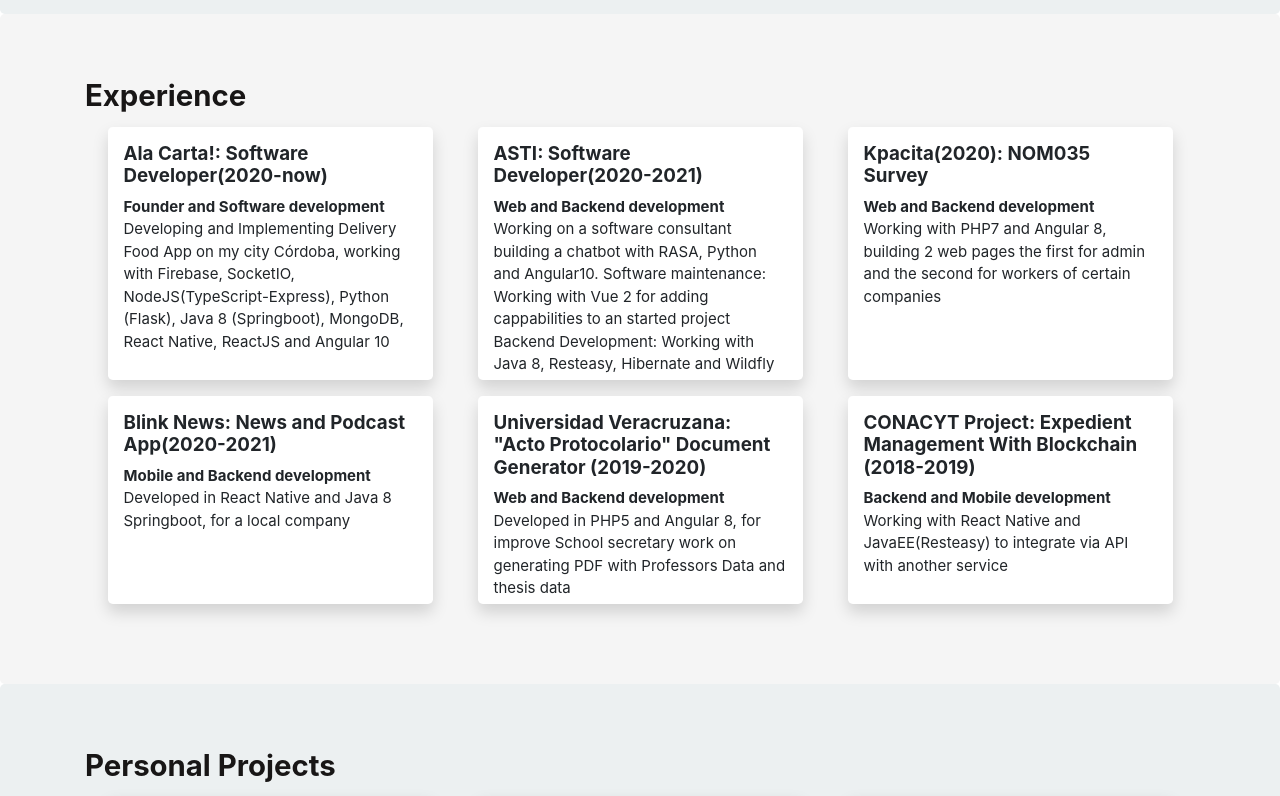
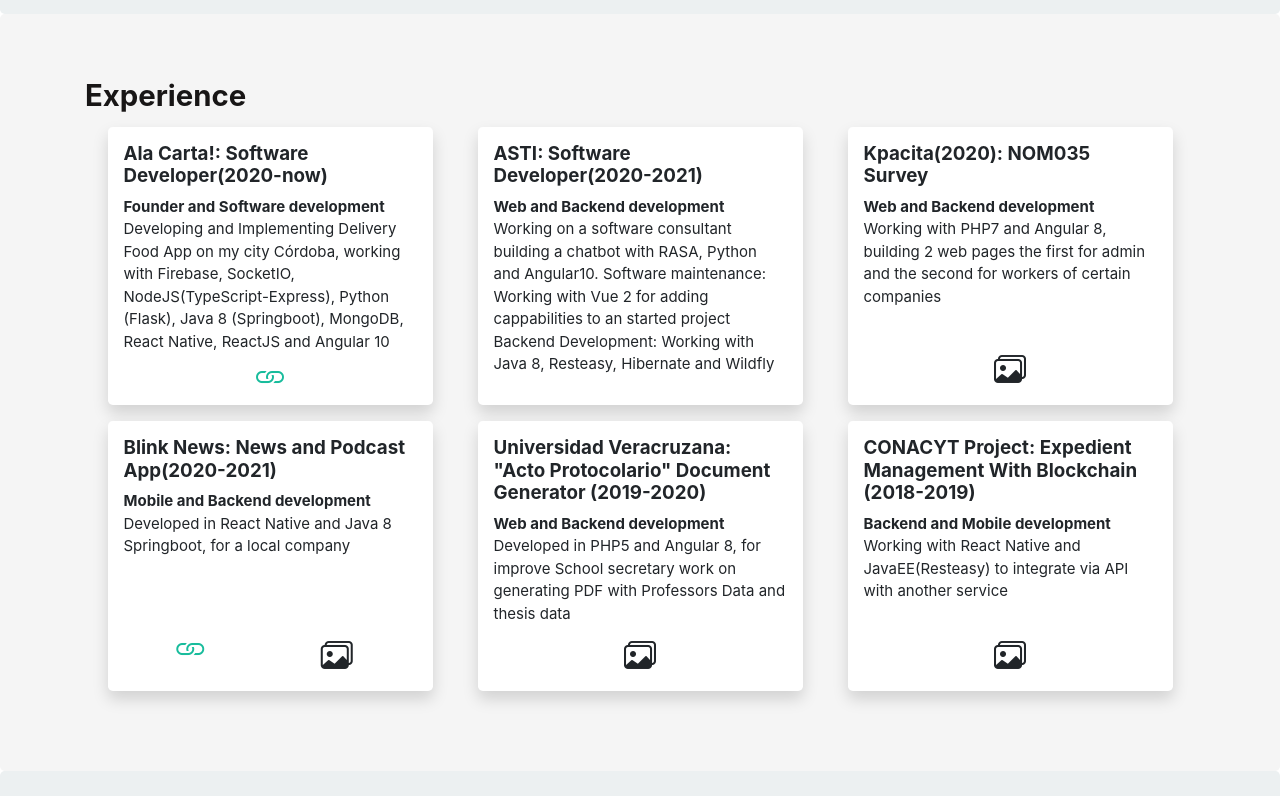
Before and after one commit to aldairmh98/portfolio, a React (Create React App) app: page / in a window 1280 px wide. Shown: the part 1060-1856 px from the top of the page. Built offline with nearby package versions, Linux system fonts and the light colour scheme.

Commit message:
Links and custom Gallery

```diff
--- a/package.json
+++ b/package.json
@@ -9,6 +9,7 @@
     "@testing-library/react": "^9.3.2",
     "@testing-library/user-event": "^7.1.2",
     "bootstrap": "^4.4.1",
+    "bootstrap-icons": "^1.5.0",
     "react": "^16.13.0",
     "react-bootstrap": "^1.0.0-beta.17",
     "react-dom": "^16.13.0",
--- a/public/index.html
+++ b/public/index.html
@@ -23,6 +23,7 @@
   <script src="https://stackpath.bootstrapcdn.com/bootstrap/4.4.1/js/bootstrap.min.js"
     integrity="sha384-wfSDF2E50Y2D1uUdj0O3uMBJnjuUD4Ih7YwaYd1iqfktj0Uod8GCExl3Og8ifwB6"
     crossorigin="anonymous"></script>
+  <link rel="stylesheet" href="https://cdn.jsdelivr.net/npm/bootstrap-icons@1.5.0/font/bootstrap-icons.css">
   <!--
       Notice the use of %PUBLIC_URL% in the tags above.
       It will be replaced with the URL of the `public` folder during the build.
--- a/src/components/Experience.js
+++ b/src/components/Experience.js
@@ -1,4 +1,4 @@
-import React from 'react';
+import React, {useEffect, useState} from 'react';
 import skillsCss from './skills.css'
 
 const skillsC = skillsCss;
@@ -7,7 +7,8 @@ const experiences = [{
     title: 'Ala Carta!: Software Developer(2020-now)',
     subtitle: 'Founder and Software development',
     description: 'Developing and Implementing Delivery Food App on my city Córdoba, working with Firebase, SocketIO, NodeJS(TypeScript-Express), Python (Flask), ' +
-        'Java 8 (Springboot), MongoDB, React Native, ReactJS and Angular 10'
+        'Java 8 (Springboot), MongoDB, React Native, ReactJS and Angular 10',
+    link: 'https://play.google.com/store/apps/details?id=com.alacartmobile'
 }, {
     title: 'ASTI: Software Developer(2020-2021)',
     subtitle: 'Web and Backend development',
@@ -17,31 +18,166 @@ const experiences = [{
 }, {
     title: 'Kpacita(2020): NOM035 Survey',
     subtitle: 'Web and Backend development',
-    description: 'Working with PHP7 and Angular 8, building 2 web pages the first for admin and the second for workers of certain companies'
+    description: 'Working with PHP7 and Angular 8, building 2 web pages the first for admin and the second for workers of certain companies',
+    gallery: [
+        "/portfolio/nom_survey/1.png",
+        "/portfolio/nom_survey/2.png",
+        "/portfolio/nom_survey/3.png",
+        "/portfolio/nom_survey/4.png",
+        "/portfolio/nom_survey/5.png",
+        "/portfolio/nom_survey/6.png"
+    ]
 }, {
     title: 'Blink News: News and Podcast App(2020-2021)',
     subtitle: 'Mobile and Backend development',
-    description: 'Developed in React Native and Java 8 Springboot, for a local company'
+    description: 'Developed in React Native and Java 8 Springboot, for a local company',
+    link: 'https://play.google.com/store/apps/details?id=com.blinknews',
+    gallery: [
+        "https://play-lh.googleusercontent.com/Pt8D905Ks_CPt1yeC30fqQYrrzpUOt5oz2FiuqlYKxSXNuVe3OYjxkN3_gofb2dHM0J_=w3072-h1580",
+        "https://play-lh.googleusercontent.com/KC0MIpV-bt_En4Xw8MLzz-Lug-Op02bR2Wa5zApngiGb2EJMiIgHHIieZuzmlbGcdU8=w3072-h1580",
+        "https://play-lh.googleusercontent.com/XHE8seHuSkpoby0SZSHCzDpdcWtSXNTnjxap_RpbTYp8yt3KdB3hQR6RTQcBsKXzEW58=w3072-h1580",
+        "https://play-lh.googleusercontent.com/qAzuqQ09FpTJGtaIJuZpF3GplQwNBZlR0KtvZ7U7WTY4dQ8-2ok6lRvmXQIc3Ojxvg=w3072-h1580",
+        "https://play-lh.googleusercontent.com/jNxuFPayeGjWkLti_LqCBlWRx-40mFX1jVx9JjFz2vxCGfCAEWCGR9RuFLjYLvUHi5K9=w3072-h1580"
+    ]
 },
     {
         title: 'Universidad Veracruzana: "Acto Protocolario" Document Generator (2019-2020)',
         subtitle: 'Web and Backend development',
         description: 'Developed in PHP5 and Angular 8, for improve School secretary work on generating PDF with Professors Data ' +
-            'and thesis data'
+            'and thesis data',
+        gallery: [
+            "/portfolio/pdfGen/1.png",
+            "/portfolio/pdfGen/6.png",
+            "/portfolio/pdfGen/2.png",
+            "/portfolio/pdfGen/3.png",
+            "/portfolio/pdfGen/5.png"
+        ]
     }, {
         title: 'CONACYT Project: Expedient Management With Blockchain (2018-2019)',
         subtitle: 'Backend and Mobile development',
-        description: 'Working with React Native and JavaEE(Resteasy) to integrate via API with another service'
+        description: 'Working with React Native and JavaEE(Resteasy) to integrate via API with another service',
+        gallery: [
+            "/portfolio/expedient/login.png",
+            "/portfolio/expedient/expedient_list.png",
+            "/portfolio/expedient/documents_list.png",
+            "/portfolio/expedient/document_details.png",
+            "/portfolio/expedient/requests.png",
+            "/portfolio/expedient/sharing.png"
+        ]
     }]
+
+const FooterCard = (props) => {
+    const {link, gallery, onGalleryClick} = props;
+    if (!link && !gallery) return null;
+    return <div className={'w-100'} style={{display: 'flex', justifyContent: 'space-around'}}>
+        {link &&
+        <div><a target={'_blank'} href={link}><i className="bi bi-link" style={{fontSize: '2rem'}}></i></a></div>}
+        {gallery &&
+        <div>
+            <a
+                className={'btn'}
+                onClick={() => onGalleryClick(gallery)}
+                target={'_blank'}>
+                <i className="bi bi-images"
+                   style={{fontSize: '2rem', cursor: 'pointer'}}/></a>
+        </div>}
+    </div>
+}
+
+
+export const GalleryModal = (props) => {
+
+    const {visible, gallery} = props;
+
+    const [currentImage, setCurrentImage] = useState(0)
+
+    function onChangeImage(value) {
+        const nextIndex = currentImage + value;
+        if (nextIndex === -1) {
+            return;
+        }
+        if (nextIndex > (gallery.length - 1)) {
+            return;
+        }
+        setCurrentImage(nextIndex);
+    }
+
+    useEffect(() => {
+        const body = document.getElementsByTagName('body');
+        if (props.visible) {
+            body.item(0).style.overflowY = 'hidden';
+            return;
+        }
+        body.item(0).style.overflowY = 'auto';
+    }, [props.visible])
+
+    if (!visible || !gallery) return null;
+
+    return (
+        <div
+            id={'galleryModal'}
+            style={{
+                position: "fixed",
+                width: '100%',
+                zIndex: 99999,
+                backgroundColor: 'black',
+                top: 0,
+                left: 0,
+                right: 0,
+                bottom: 0
+            }}>
+            <div style={{height: '100%', display: 'flex', flexDirection: 'column'}}>
+                <div style={{display: 'flex', justifyContent: 'flex-end', padding: 10}}>
+                    <button className={'btn btn-dark rounded-circle'} onClick={props.onClose}><i className="bi bi-x"/>
+                    </button>
+                </div>
+                <div style={{display: 'flex', flex: 1}}>
+                    <div
+                        className={'pl-3 pr-3'}
+                        style={{height: '100%', display: 'flex', justifyContent: 'center', alignItems: 'center'}}>
+                        {currentImage > 0 &&
+                        <button className={'btn btn-dark rounded-circle'}
+                                onClick={() => onChangeImage(-1)}><i className="bi bi-arrow-left-short"/></button>}
+                    </div>
+                    <div style={{flex: 1, display: 'flex', justifyContent: 'center', alignItems: 'center'}}>
+                        <img style={{width: 'auto', height: '80vh'}} src={gallery[currentImage]}/>
+                    </div>
+                    <div
+                        className={'pl-3 pr-3'}
+                        onClick={() => onChangeImage(1)}
+                        style={{height: '100%', display: 'flex', justifyContent: 'center', alignItems: 'center'}}>
+                        {currentImage < (gallery.length - 1) &&
+                        <button className={'btn btn-dark rounded-circle'}
+                                onClick={() => onChangeImage(1)}>
+                            <i className="bi bi-arrow-right-short"/>
+                        </button>
+                        }
+                    </div>
+                </div>
+            </div>
+        </div>
+    );
+};
+
 
 export const ExperienceCard = (props) => {
     const {experience} = props;
+    const [visible, setVisible] = useState(false);
+
     return (
-        <div style={{backgroundColor: '#FFF', width: 325}}
+        <div style={{backgroundColor: '#FFF', width: 325, display: 'flex', flexDirection: 'column'}}
              className={'container shadow rounded-lg pl-3 pr-3 pt-3 pb-1 mb-3'}>
+            <GalleryModal gallery={experience.gallery} onClose={() => setVisible(false)} visible={visible}/>
             <div className={'h5'}><b>{experience.title}</b></div>
             <div style={{fontWeight: 'bold'}}>{experience.subtitle}</div>
             <div>{experience.description}</div>
+            <div style={{flex: 1, display: 'flex', alignItems: 'flex-end'}}>
+                <FooterCard
+                    onGalleryClick={(gallery = []) => {
+                        setVisible(true)
+                    }} link={experience.link}
+                    gallery={experience.gallery}/>
+            </div>
         </div>
     );
 };
@@ -51,7 +187,7 @@ const Experience = () => {
         <div className={'container'}>
             <div className={'h3'}>Experience</div>
             <div style={{display: 'flex', flexWrap: 'wrap', justifyContent: 'space-around'}}>
-                {experiences.map(experience => <ExperienceCard experience={experience}></ExperienceCard>)}
+                {experiences.map(experience => <ExperienceCard experience={experience}/>)}
             </div>
         </div>
     );
--- a/src/components/PersonalProjects.js
+++ b/src/components/PersonalProjects.js
@@ -5,20 +5,58 @@ const projects = [{
     title: 'MiPedido (2020)',
     subtitle: 'Software Developer',
     description: 'App developed with React Native, Android(Java), Angular 8, and Springboot for Express Shipping packs from pointA to pointB ' +
-        'or multipoint with tracking of package'
+        'or multipoint with tracking of package',
+    gallery: [
+        "/portfolio/mipedido/mobile/1.jpeg",
+        "/portfolio/mipedido/mobile/2.jpeg",
+        "/portfolio/mipedido/mobile/3.jpeg",
+        "/portfolio/mipedido/mobile/4.jpeg",
+        "/portfolio/mipedido/mobile/5.jpeg",
+        "/portfolio/mipedido/mobile/6.jpeg",
+        "/portfolio/mipedido/mobile/7.jpeg",
+        "/portfolio/mipedido/web/1.jpeg",
+        "/portfolio/mipedido/web/2.png",
+        "/portfolio/mipedido/web/3.png",
+        "/portfolio/mipedido/web/4.png",
+        "/portfolio/mipedido/web/5.png",
+        "/portfolio/mipedido/web/6.png",
+        "/portfolio/mipedido/mobile/deliverier/1.jpeg",
+        "/portfolio/mipedido/mobile/deliverier/2.jpeg",
+        "/portfolio/mipedido/mobile/deliverier/3.jpeg",
+        "/portfolio/mipedido/mobile/deliverier/4.jpeg",
+        "/portfolio/mipedido/mobile/deliverier/5.jpeg"
+    ]
 }, {
     title: 'Pets(2019)',
     subtitle: 'Mobile development',
-    description: 'Working with React Native and Firebase to build a Pet Adoption App for a contest in Xalapa'
+    description: 'Working with React Native and Firebase to build a Pet Adoption App for a contest in Xalapa',
+    gallery: ["/portfolio/pets/pets_1.jpg",
+        "/portfolio/pets/pets_2.jpg",
+        "/portfolio/pets/pets_3.jpg",
+        "/portfolio/pets/pets_4.jpg",
+        "/portfolio/pets/pets_5.jpg"]
 }, {
     title: 'Hablemos con las manos(2019)',
     subtitle: 'Mobile development',
-    description: 'Concept App developed with React Native for helping deaf people with gif keyboard for a contest in Canadá'
+    description: 'Concept App developed with React Native for helping deaf people with gif keyboard for a contest in Canadá',
+    gallery: ["/portfolio/hm/1.gif",
+        "/portfolio/hm/2.gif",
+        "/portfolio/hm/3.gif"]
 }, {
     title: 'Nogales Garbage Bus App(2018-2019)',
     subtitle: 'Mobile and Web development',
     description: 'Using Firebase as backend and Garabage collector app developed in Android and Citizen App in React Native for bus tracking, ' +
-        'and getting notifications before bus passing by your street'
+        'and getting notifications before bus passing by your street',
+    link: 'https://play.google.com/store/apps/details?id=com.nogalesapp',
+    gallery: [
+        "/portfolio/nogales/track.jpeg",
+        "/portfolio/nogales/schedule.jpg",
+        "/portfolio/nogales/notifications.jpg",
+        "/portfolio/nogales/tips.jpeg",
+        "/portfolio/nogales/tip_detail.jpeg",
+        "/portfolio/nogales/web/1.png",
+        "/portfolio/nogales/web/2.png",
+        "/portfolio/nogales/web/3.png"]
 }];
 
 const PersonalProjects = () => {
```
Also changed, not shown: src/App.js (+4 -3 lines), 1 other file (tests, documents, lock files or other folders).
